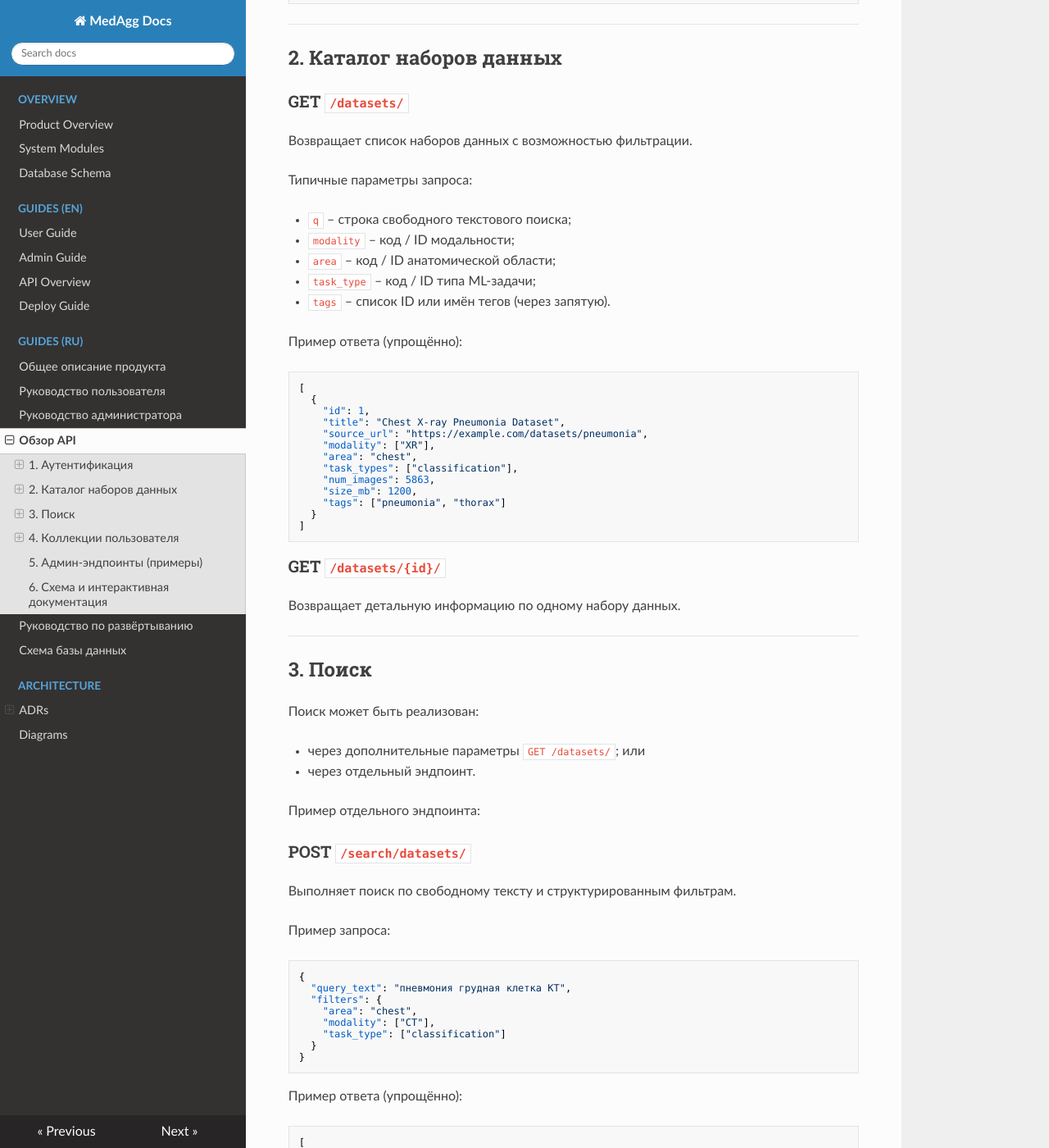
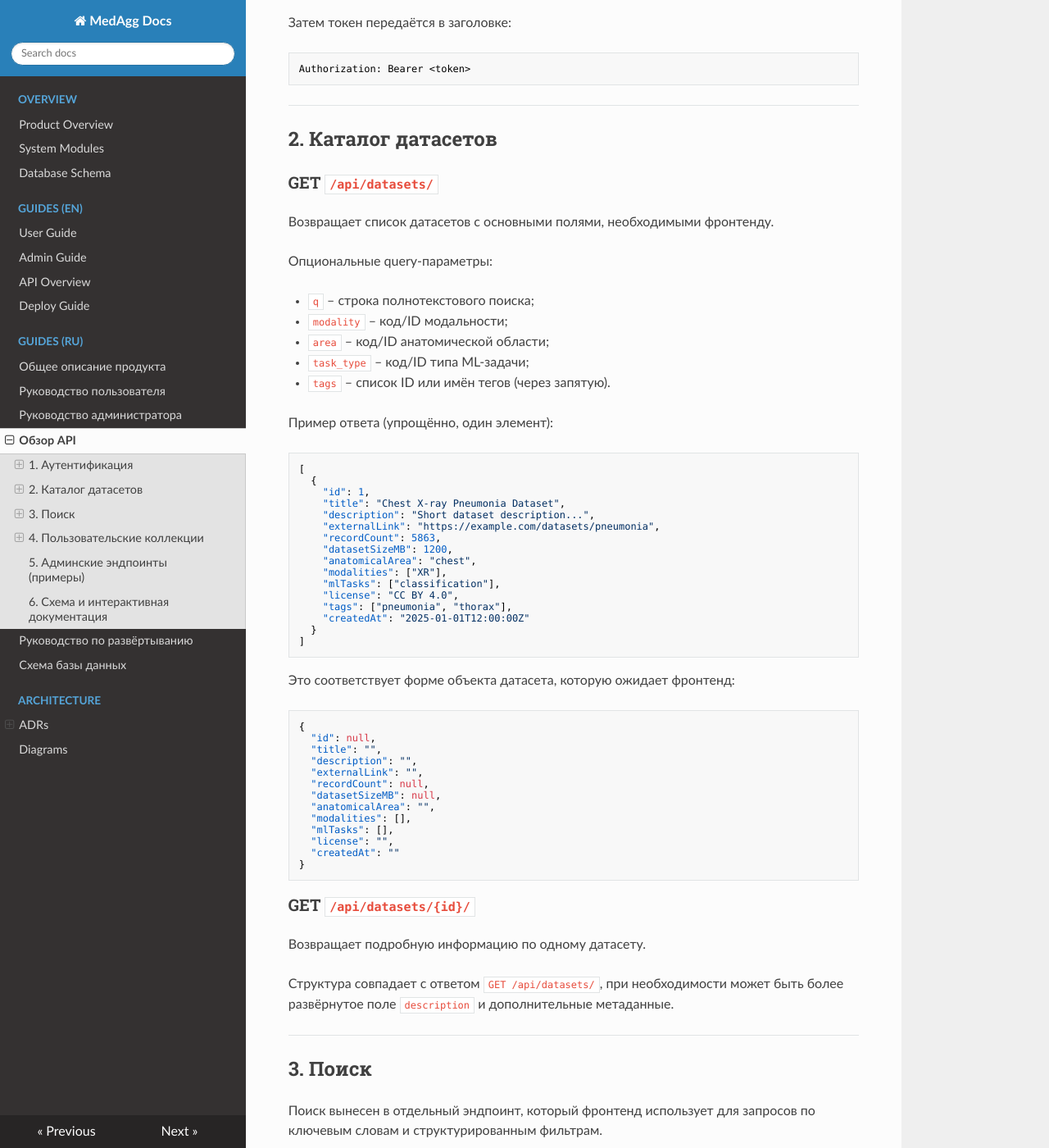
Before and after one commit to ramiro-rp/medagg-doc, an MkDocs documentation site: the page built from docs/api-overview.ru.md, in a window 1280 px wide and 1400 px high, scrolled down 861 px. Shown: the whole window at 82% size. Built offline with MkDocs 1.6.1, drawn with Linux system fonts in a browser that asks for light colours; nearby versions of some CDN libraries; some of the changed text lies outside the part shown.

Commit message:
update api-overview and db-scheme with new frontend changes

````diff
--- a/docs/api-overview.ru.md
+++ b/docs/api-overview.ru.md
@@ -3,15 +3,19 @@
 > Это **высокоуровневое** описание. Источником истины являются схема и код
 > в `medagg-backend` (Django + DRF).
 
-Базовый URL backend-а: `http://<server-host>/api/v1`
+Базовый URL backend-а: `http://<server-host>`
+
+Далее предполагается, что все эндпоинты находятся под префиксом `/api`,
+например: `GET /api/datasets/`, `POST /api/datasets/search/`. При желании
+можно добавить версионирование (`/api/v1`).
 
 ---
 
 ## 1. Аутентификация
 
-### POST `/auth/login/`
+### POST `/api/auth/login/`
 
-Аутентифицирует пользователя и возвращает токен доступа (например, JWT)
+Аутентифицирует пользователя и возвращает access-токен (например, JWT)
 или устанавливает сессионную cookie.
 
 Пример запроса:
@@ -32,7 +36,7 @@
 }
 ```
 
-Далее токен передаётся в заголовке:
+Затем токен передаётся в заголовке:
 
 ```http
 Authorization: Bearer <token>
@@ -40,101 +44,136 @@ Authorization: Bearer <token>
 
 ---
 
-## 2. Каталог наборов данных
+## 2. Каталог датасетов
 
-### GET `/datasets/`
+### GET `/api/datasets/`
 
-Возвращает список наборов данных с возможностью фильтрации.
+Возвращает список датасетов с основными полями, необходимыми фронтенду.
 
-Типичные параметры запроса:
+Опциональные query-параметры:
 
-- `q` – строка свободного текстового поиска;
-- `modality` – код / ID модальности;
-- `area` – код / ID анатомической области;
-- `task_type` – код / ID типа ML-задачи;
+- `q` – строка полнотекстового поиска;
+- `modality` – код/ID модальности;
+- `area` – код/ID анатомической области;
+- `task_type` – код/ID типа ML‑задачи;
 - `tags` – список ID или имён тегов (через запятую).
 
-Пример ответа (упрощённо):
+Пример ответа (упрощённо, один элемент):
 
 ```json
 [
   {
     "id": 1,
     "title": "Chest X-ray Pneumonia Dataset",
-    "source_url": "https://example.com/datasets/pneumonia",
-    "modality": ["XR"],
-    "area": "chest",
-    "task_types": ["classification"],
-    "num_images": 5863,
-    "size_mb": 1200,
-    "tags": ["pneumonia", "thorax"]
+    "description": "Short dataset description...",
+    "externalLink": "https://example.com/datasets/pneumonia",
+    "recordCount": 5863,
+    "datasetSizeMB": 1200,
+    "anatomicalArea": "chest",
+    "modalities": ["XR"],
+    "mlTasks": ["classification"],
+    "license": "CC BY 4.0",
+    "tags": ["pneumonia", "thorax"],
+    "createdAt": "2025-01-01T12:00:00Z"
   }
 ]
 ```
 
-### GET `/datasets/{id}/`
+Это соответствует форме объекта датасета, которую ожидает фронтенд:
 
-Возвращает детальную информацию по одному набору данных.
+```json
+{
+  "id": null,
+  "title": "",
+  "description": "",
+  "externalLink": "",
+  "recordCount": null,
+  "datasetSizeMB": null,
+  "anatomicalArea": "",
+  "modalities": [],
+  "mlTasks": [],
+  "license": "",
+  "createdAt": ""
+}
+```
+
+### GET `/api/datasets/{id}/`
+
+Возвращает подробную информацию по одному датасету.
+
+Структура совпадает с ответом `GET /api/datasets/`, при необходимости
+может быть более развёрнутое поле `description` и дополнительные метаданные.
 
 ---
 
 ## 3. Поиск
 
-Поиск может быть реализован:
+Поиск вынесен в отдельный эндпоинт, который фронтенд использует для запросов
+по ключевым словам и структурированным фильтрам.
 
-- через дополнительные параметры `GET /datasets/`; или
-- через отдельный эндпоинт.
+### POST `/api/datasets/search/`
 
-Пример отдельного эндпоинта:
+Выполняет поиск по текстовому запросу и фильтрам.
 
-### POST `/search/datasets/`
+Пример тела запроса:
 
-Выполняет поиск по свободному тексту и структурированным фильтрам.
+```json
+{
+  "query": "pneumonia chest xray",
+  "filters": {
+    "anatomicalArea": "chest",
+    "modalities": ["XR"],
+    "mlTasks": ["classification"],
+    "tags": ["pneumonia"]
+  }
+}
+```
+
+Формат ответа:
+
+- список объектов датасетов с **той же структурой**, что и в
+  `GET /api/datasets/` (отдельная обёртка для MVP не требуется).
+
+Пример (упрощённо):
+
+```json
+[
+  {
+    "id": 1,
+    "title": "Chest X-ray Pneumonia Dataset",
+    "description": "Short dataset description...",
+    "externalLink": "https://example.com/datasets/pneumonia",
+    "recordCount": 5863,
+    "datasetSizeMB": 1200,
+    "anatomicalArea": "chest",
+    "modalities": ["XR"],
+    "mlTasks": ["classification"],
+    "license": "CC BY 4.0",
+    "tags": ["pneumonia", "thorax"],
+    "createdAt": "2025-01-01T12:00:00Z"
+  }
+]
+```
+
+(Внутри поисковый модуль может вычислять оценку релевантности, но для MVP
+её необязательно отдавать отдельным полем.)
+
+---
+
+## 4. Пользовательские коллекции
+
+### POST `/api/collections/`
+
+Создаёт новую **коллекцию** – запрос на формирование пользовательского набора
+(архива ZIP) для текущего пользователя.
 
 Пример запроса:
 
 ```json
 {
-  "query_text": "пневмония грудная клетка КТ",
-  "filters": {
-    "area": "chest",
-    "modality": ["CT"],
-    "task_type": ["classification"]
-  }
-}
-```
-
-Пример ответа (упрощённо):
-
-```json
-[
-  {
-    "dataset": {
-      "id": 1,
-      "title": "Chest CT Pneumonia",
-      "modality": ["CT"],
-      "area": "chest"
-    },
-    "relevance_score": 0.93
-  }
-]
-```
-
----
-
-## 4. Коллекции пользователя
-
-### POST `/collections/`
-
-Создаёт новую **коллекцию** – запрос на формирование кастомного набора данных.
-
-Пример запроса:
-
-```json
-{
-  "query_text": "pneumonia chest xray",
-  "dataset_ids": [1, 3],
-  "limit_per_dataset": 1000
+  "query": "pneumonia chest xray",
+  "datasetIds": [1, 3],
+  "limitPerDataset": 1000
 }
 ```
 
@@ -144,15 +183,15 @@ Authorization: Bearer <token>
 {
   "id": 42,
   "status": "pending",
-  "created_at": "2025-01-01T12:00:00Z"
+  "createdAt": "2025-01-01T12:00:00Z"
 }
 ```
 
-### GET `/collections/`
+### GET `/api/collections/`
 
-Возвращает список коллекций для текущего пользователя.
+Возвращает список коллекций текущего пользователя.
 
-### GET `/collections/{id}/`
+### GET `/api/collections/{id}/`
 
 Возвращает детали коллекции:
 
@@ -160,24 +199,24 @@ Authorization: Bearer <token>
 - текст запроса / краткое описание;
 - время создания;
 - статус (`pending`, `ready`, `failed`, `expired`);
-- размер архива (если сформирован);
-- ссылка для скачивания (если применимо).
+- размер архива (если доступен);
+- ссылка для скачивания (если архив готов).
 
-### GET `/collections/{id}/download/`
+### GET `/api/collections/{id}/download/`
 
-Скачивание ZIP-архива, если коллекция готова и срок её хранения не истёк.
+Скачивает ZIP‑архив, если коллекция готова и не просрочена.
 
 ---
 
-## 5. Админ-эндпоинты (примеры)
+## 5. Админские эндпоинты (примеры)
 
-Доступны только пользователям с ролью Admin. Возможные примеры:
+Доступны только администраторам. Возможные примеры:
 
-- `POST /admin/datasets/` – создание записи набора данных;
-- `PUT /admin/datasets/{id}/` – редактирование;
-- `GET /admin/requests/` – просмотр запросов и коллекций пользователей.
+- `POST /api/admin/datasets/` – создание записи о датасете;
+- `PUT /api/admin/datasets/{id}/` – обновление датасета;
+- `GET /api/admin/requests/` – просмотр пользовательских запросов и коллекций.
 
-Точный список зависит от реализации в `medagg-backend`.
+Точный список зависит от конкретной реализации в `medagg-backend`.
 
 ---
 
````
Also changed, not shown: docs/api-overview.md (+89 -50 lines), docs/db-schema.md (+13 -13 lines), docs/db-schema.ru.md (+9 -8 lines).
